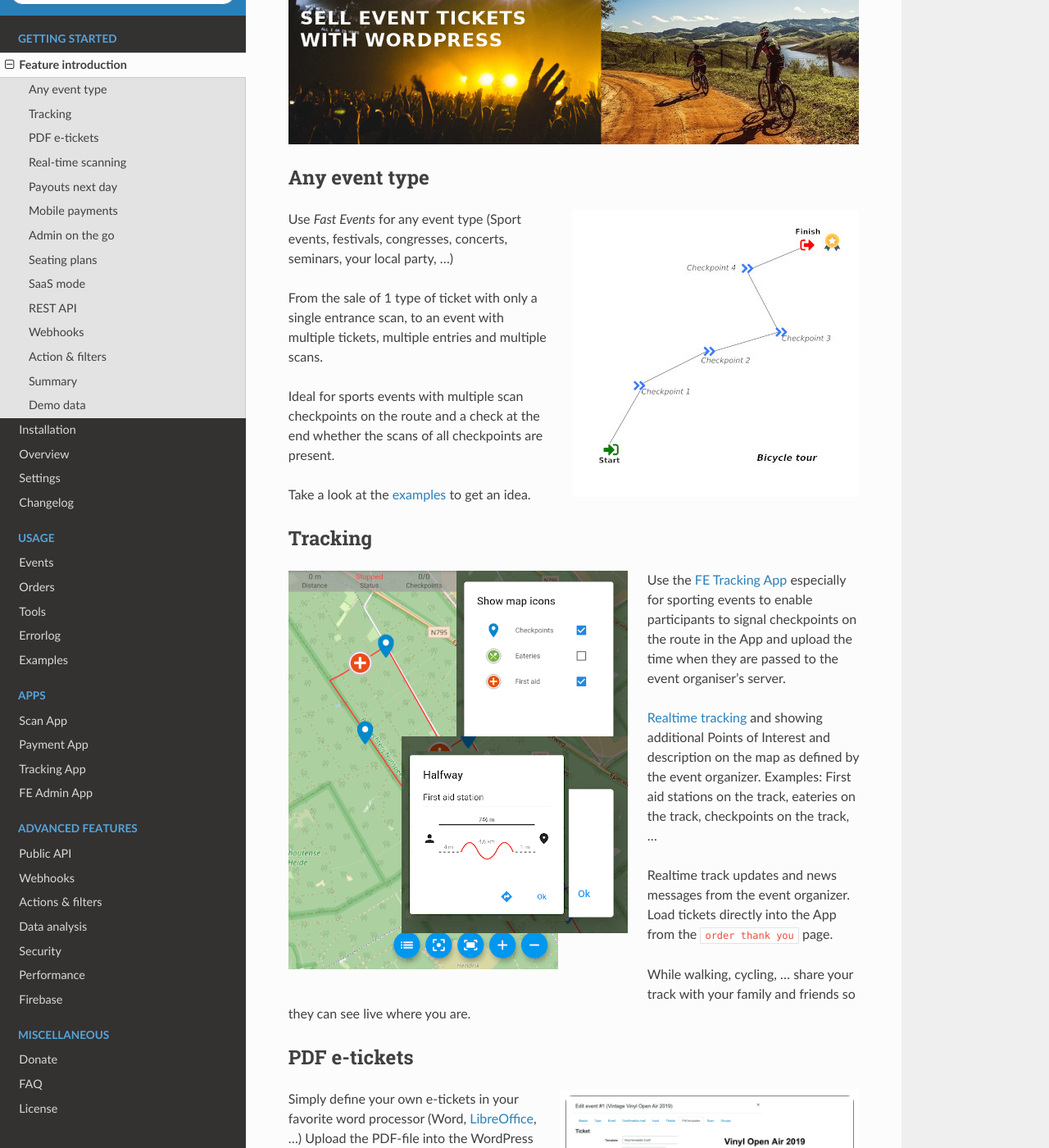
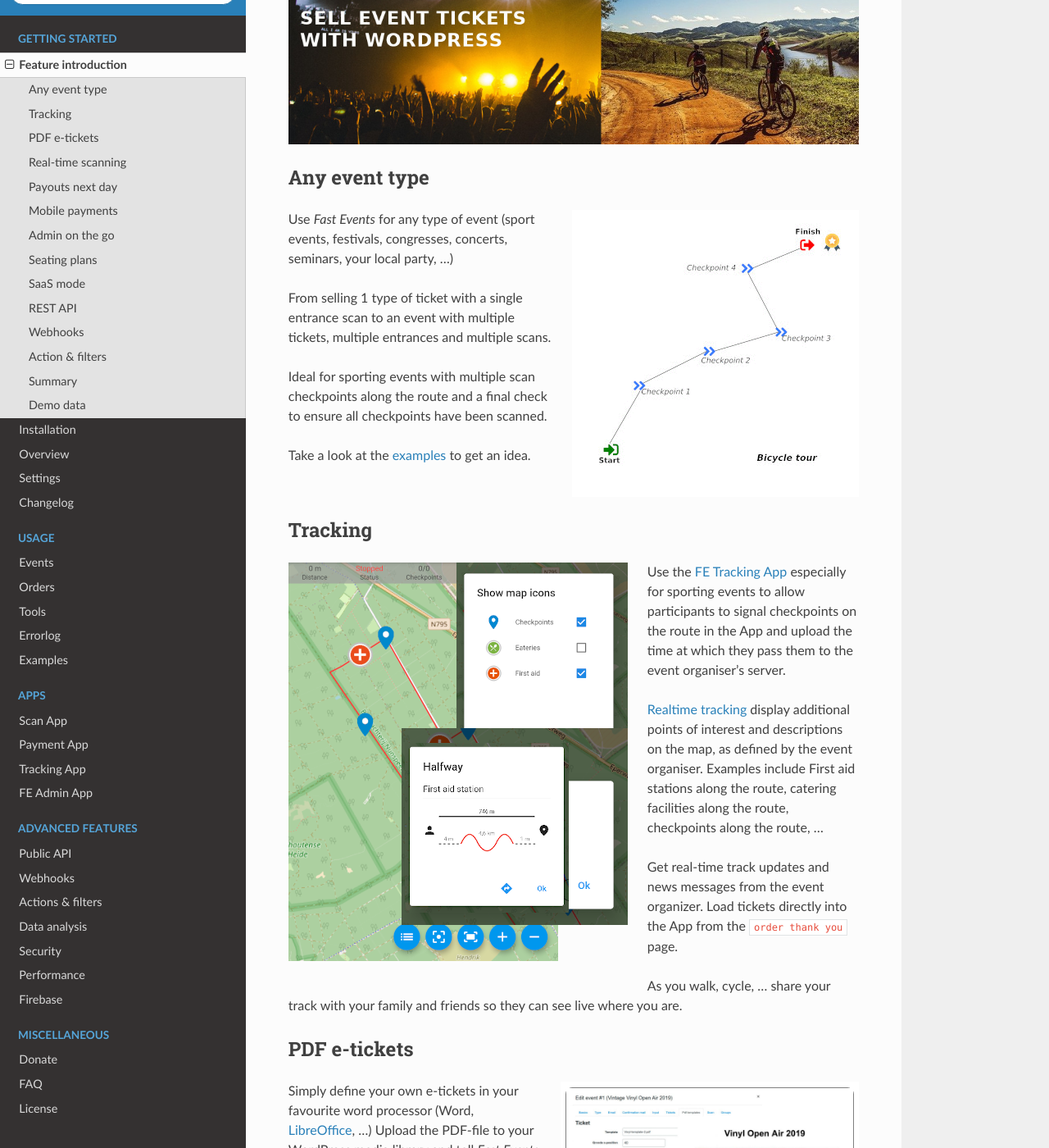
Before and after one commit to fe-data/fe-docs, a Sphinx documentation site: the page built from docs/getting-started/introduction.rst, in a window 1280 px wide and 1400 px high, scrolled down 196 px. Shown: the whole window at 82% size. Built offline with Sphinx 7.4.7 and the Read the Docs theme 2.0.0, drawn with Linux system fonts in a browser that asks for light colours; some of the changed text lies outside the part shown.

Commit message:
Fast Events v1.7.0

```diff
--- a/docs/getting-started/changelog.rst
+++ b/docs/getting-started/changelog.rst
@@ -1,5 +1,10 @@
 Changelog
 =========
+
+v1.7.0 (19 Jan 2023)
+--------------------
+* New: Extended keywords for email body replacement tags.
+* New: Advanced permission settings for the FE Admin App and REST API.
 
 v1.6.0 (10 Jan 2023)
 --------------------
--- a/docs/getting-started/introduction.rst
+++ b/docs/getting-started/introduction.rst
@@ -11,11 +11,11 @@
    :align: right
    :alt: any-event
 
-Use *Fast Events* for any event type (Sport events, festivals, congresses, concerts, seminars, your local party, …)
+Use *Fast Events* for any type of event (sport events, festivals, congresses, concerts, seminars, your local party, …)
 
-From the sale of 1 type of ticket with only a single entrance scan, to an event with multiple tickets, multiple entries and multiple scans.
+From selling 1 type of ticket with a single entrance scan to an event with multiple tickets, multiple entrances and multiple scans.
 
-Ideal for sports events with multiple scan checkpoints on the route and a check at the end whether the scans of all checkpoints are present.
+Ideal for sporting events with multiple scan checkpoints along the route and a final check to ensure all checkpoints have been scanned.
 
 Take a look at the :doc:`examples <../usage/examples>` to get an idea.
 
@@ -30,15 +30,15 @@
    :align: left
    :alt: tracking
 
-Use the `FE Tracking App <https://fe-tracking.fast-events.eu/>`_ especially for sporting events to enable participants to signal checkpoints
-on the route in the App and upload the time when they are passed to the event organiser's server.
+Use the `FE Tracking App <https://fe-tracking.fast-events.eu/>`_ especially for sporting events to allow participants to signal checkpoints
+on the route in the App and upload the time at which they pass them to the event organiser's server.
 
-`Realtime tracking <https://player.vimeo.com/video/566996933>`_ and showing additional Points of Interest and description on the map as defined by the event organizer.
-Examples: First aid stations on the track, eateries on the track, checkpoints on the track, ...
+`Realtime tracking <https://player.vimeo.com/video/566996933>`_ display additional points of interest and descriptions on the map, as defined by the event organiser.
+Examples include First aid stations along the route, catering facilities along the route, checkpoints along the route, ...
 
-Realtime track updates and news messages from the event organizer. Load tickets directly into the App from the ``order thank you`` page.
+Get real-time track updates and news messages from the event organizer. Load tickets directly into the App from the ``order thank you`` page.
 
-While walking, cycling, ... share your track with your family and friends so they can see live where you are.
+As you walk, cycle, ... share your track with your family and friends so they can see live where you are.
 
 
 .. raw:: html
@@ -52,8 +52,8 @@
    :align: right
    :alt: pdf-tickets
 
-Simply define your own e-tickets in your favorite word processor (Word, `LibreOffice <https://www.libreoffice.org/>`_, …)
-Upload the PDF-file into the WordPress Media library and tell *Fast Events* where to print the qrcode-block.
+Simply define your own e-tickets in your favourite word processor (Word, `LibreOffice <https://www.libreoffice.org/>`_, …)
+Upload the PDF-file to your WordPress media library and tell *Fast Events* where to print the qrcode-block.
 
 That’s easy isn’t?
 
@@ -126,13 +127,13 @@
    :align: right
    :alt: admin-on-the-go
 
-You want to view events and orders on your mobile? Use the `FE Admin App <https://fast-events.eu/usage/fe-admin-app/>`_.
+Want to view events and orders on your mobile? Use the `FE Admin App <https://fast-events.eu/usage/fe-admin-app/>`_.
 
 Resend, refund, delete, re-create tickets or even create orders.
 
 Quickly assist users configuring the :doc:`FE Scanner App <../apps/scan>` or :doc:`FE Payment app <../apps/payment>`.
 
-Or show the stats of sold tickets and scanned tickets.
+Or view statistics on tickets sold and tickets scanned.
 
 .. raw:: html
 
@@ -146,9 +147,9 @@
    :align: left
    :alt: seating-plan
 
-Create your own seating plans for events that need one.
+Create your own seating plans for events that require them.
 
-Fill seats in the order you defined it.
+Fill seats in the order you define.
 
 .. raw:: html
 
@@ -180,7 +181,7 @@
 
 *Fast Events* offers a :doc:`public REST API <../advanced/api>`.
 This allows *Fast Events* data to be created, read, updated, and deleted using requests in JSON format and
-using WordPress REST API Application passwords to grant access.
+using WordPress REST API application passwords to grant access.
 
 But you could also create you own scan app by using the :doc:`scan endpoint <../advanced/api-scans>`
 
@@ -216,9 +217,9 @@
    :align: left
    :alt: actions-and-filters
 
-Want to extend the functionality of *Fast Events*?
+Do you want to extend the functionality of *Fast Events*?
 
-We have a number of filters and actions that offer you that possibility.
+We have a number of filters and actions that allow you to do just that.
 
 Have a look at our :doc:`examples <../hooks/usage>`.
 
```
Also changed, not shown: other parts of docs/getting-started/introduction.rst (+12 -11 lines), docs/getting-started/settings.rst (+61 -14 lines), docs/index.rst (+9 -9 lines), docs/usage/events.rst (+23 -9 lines), docs/_static/images/getting-started/App-passwords.png (added), docs/_static/images/usage/Download-tickets.png (added), docs/_static/images/usage/Event-pdf.png.
